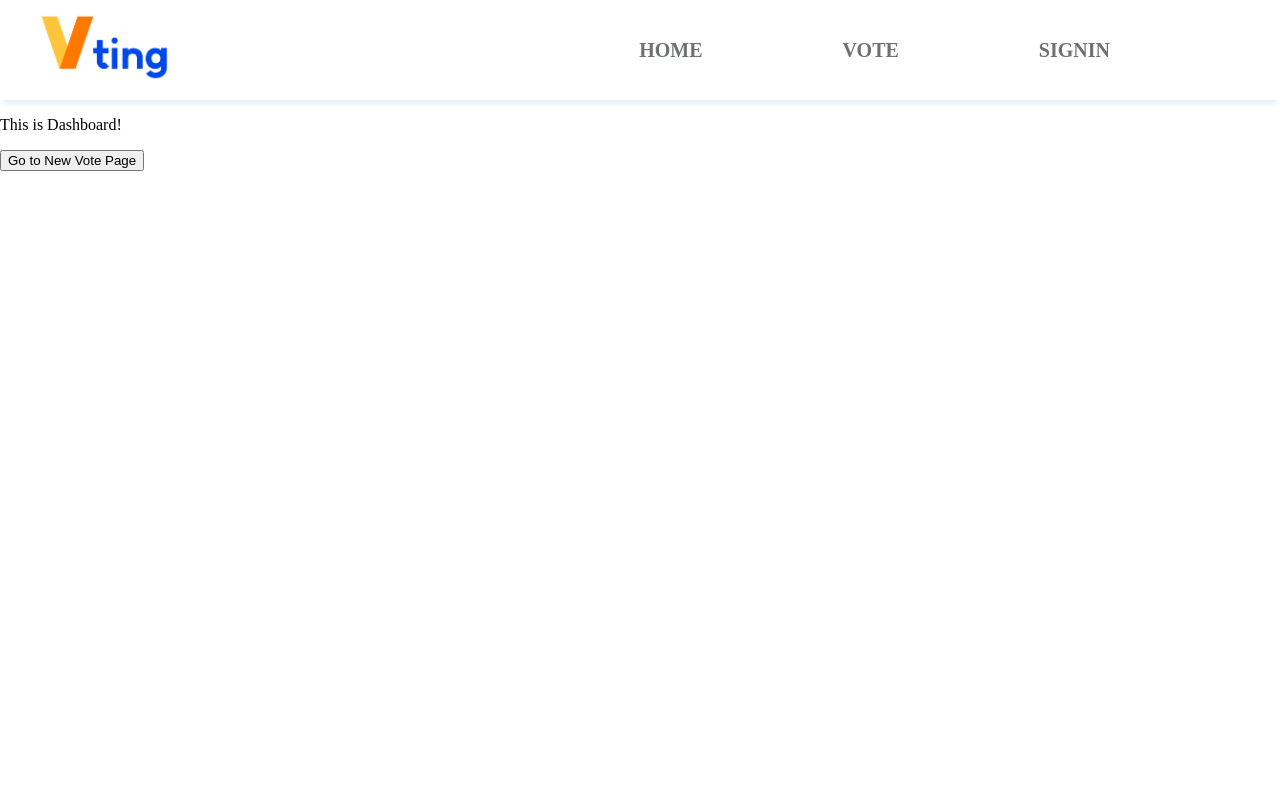
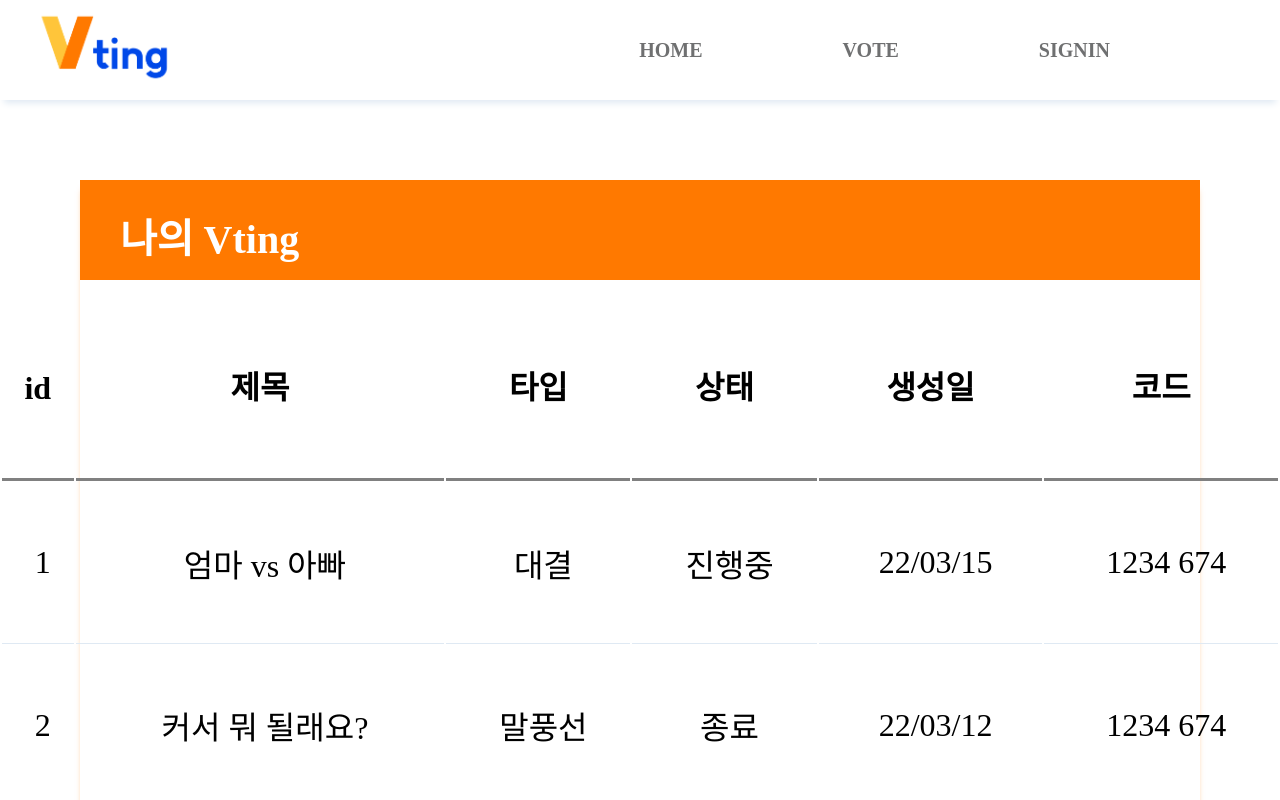
Before and after one commit to elinapark0818/vting-1, a React (Create React App) app in the folder client/: page /dashboard in a window 1280 px wide. Shown: the top 800 px of the page. Built offline with nearby package versions, Linux system fonts and the light colour scheme.

Commit message:
Feat: 대시보드 기본 틀 구성

```diff
--- /dev/null
+++ b/client/src/Dashboard/Dashboard.scss
@@ -0,0 +1,66 @@
+@import "../index.scss";
+
+.dashboard_container {
+  display: flex;
+  flex-direction: column;
+  justify-content: center;
+  align-items: center;
+  margin: 5em;
+  height: 100%;
+  //   padding: 5em;
+  box-shadow: 0 7px 7px -4px $vting-orange;
+}
+
+.dashboard_header {
+  display: flex;
+  height: 100px;
+  width: 100%;
+  background-color: $vting-orange;
+
+  & h1 {
+    font-size: 2.5rem;
+    color: #fff;
+    padding: 0 1em;
+  }
+}
+
+.dashboard_wrap {
+  display: flex;
+  margin: 3em;
+  height: 30em;
+
+  & .dashboard_table {
+    width: 40em;
+    // height: 30em;
+    font-size: 2em;
+    text-align: center;
+
+    & th {
+      //   width: 100%;
+      padding-top: 1em;
+      border-bottom: 3px solid gray;
+    }
+
+    & tr {
+      border-bottom: 1px solid $vting-gray;
+    }
+
+    & td {
+      padding: 20px;
+      padding-right: 10px;
+      border-bottom: 1px solid $vting-gray;
+    }
+  }
+}
+
+.dashboard_btnWrap {
+  margin-top: 3em;
+  margin-left: 70em;
+  margin-bottom: 3em;
+
+  & .dashboard_plusBtn {
+    cursor: pointer;
+    font-size: 6em;
+    color: $vting-orange;
+  }
+}
--- a/client/src/Dashboard/Dashboard.tsx
+++ b/client/src/Dashboard/Dashboard.tsx
@@ -1,22 +1,113 @@
-import React from "react";
+import axios from "axios";
+import React, { useState, useEffect } from "react";
 import { useNavigate } from "react-router-dom";
+import { useSelector } from "react-redux";
+import { RootState } from "../store/index";
+import "./Dashboard.scss";
+import { BsFillPlusCircleFill } from "react-icons/bs";
 
-interface Props {
-  text: string;
-}
+const serverURL: string = "http://localhost:8000";
 
-function Dashboard({ text }: Props) {
+function Dashboard() {
   const navigate = useNavigate();
+  // const userInfo = useSelector((state: RootState) => state.userInfo);
+
+  // const voteList = [
+  //   {
+  //     id: 1,
+  //     title: "엄마 vs 아빠",
+  //     type: "대결",
+  //     status: "진행중",
+  //     createdAt: "22/03/15",
+  //     code: "1234 674",
+  //   },
+  //   {
+  //     id: 2,
+  //     title: "커서 뭐 될래요?",
+  //     type: "말풍성",
+  //     status: "종료",
+  //     createdAt: "22/03/17",
+  //     code: "1234 674",
+  //   },
+  // ];
+
+  // const [userVote, setUserVote] = useState<object[]>(voteList);
+
+  // useEffect(() => {
+  //   getVoteData();
+  // });
+
+  // const getVoteData = async () => {
+  //   let accessToken = localStorage.getItem("accessToken");
+  //   try {
+  //     const res = await axios.get(`${serverURL}/user/${userInfo._id}`, {
+  //       headers: {
+  //         Authorization: `Bearer ${accessToken}`,
+  //         withCredentials: true,
+  //       },
+  //     });
+  //     if (res.status === 200) {
+  //       setUserVote([{ id: 5, title: "추가되는보트" }]);
+  //     }
+  //   } catch (err) {
+  //     console.log(err);
+  //   }
+  // };
+
+  // const removeVoteData = (id) => {
+  //   axios.delete(`${serverURL}/vting/${userInfo._id}`).then((res) => {
+  //     const deleteVote = userVote.filter((vote) => id !== res.id);
+  //     setUserVote(deleteVote);
+  //   });
+  // };
+
+  //     id: 2,
+  //     title: "커서 뭐 될래요?",
+  //     type: "말풍성",
+  //     status: "종료",
+  //     createdAt: "22/03/17",
+  //     code: "1234 674",
+
   return (
-    <div>
-      <p>{text}</p>
-      <button onClick={() => navigate("/v")}>Go to New Vote Page</button>
+    <div className="dashboard_container">
+      <header className="dashboard_header">
+        <h1>나의 Vting</h1>
+      </header>
+
+      <main className="dashboard_wrap">
+        <table className="dashboard_table">
+          <th>id</th>
+          <th>제목</th>
+          <th>타입</th>
+          <th>상태</th>
+          <th>생성일</th>
+          <th>코드</th>
+
+          <tr>
+            <td>1</td>
+            <td>엄마 vs 아빠</td>
+            <td>대결</td>
+            <td>진행중</td>
+            <td>22/03/15</td>
+            <td>1234 674</td>
+          </tr>
+
+          <tr>
+            <td>2</td>
+            <td>커서 뭐 될래요?</td>
+            <td>말풍선</td>
+            <td>종료</td>
+            <td>22/03/12</td>
+            <td>1234 674</td>
+          </tr>
+        </table>
+      </main>
+
+      <div onClick={() => navigate("/v")} className="dashboard_btnWrap">
+        <BsFillPlusCircleFill className="dashboard_plusBtn" />
+      </div>
     </div>
   );
 }
 
-Dashboard.defaultProps = {
-  text: "This is Dashboard!",
-};
-
 export default Dashboard;
```
